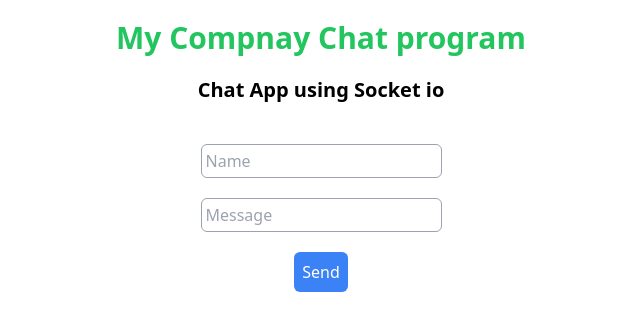
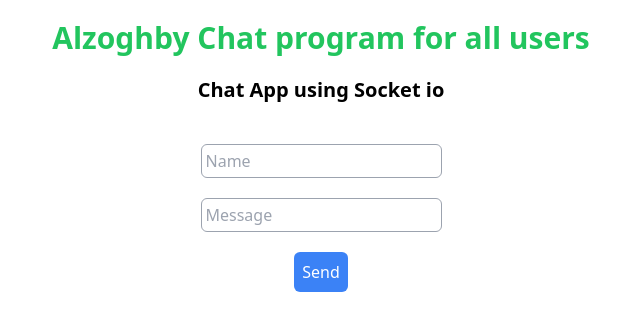
Before and after one commit to alzoghby/chat-app, a website: page index.html in a window 1280 px wide. Shown: the whole page, without its empty margins (319-959 px from the left). Drawn offline with nearby package versions, Linux system fonts and the light colour scheme; no server answers.

Commit message:
edite file

```diff
--- a/index.html
+++ b/index.html
@@ -9,7 +9,7 @@
 <body>
     <h1 class="font-bold text-green-500
                text-3xl text-center mt-5">
-          My Compnay Chat program
+          Alzoghby  Chat program for all users
       </h1>
     <div>
         <h2 class="font-semibold text-xl
```
